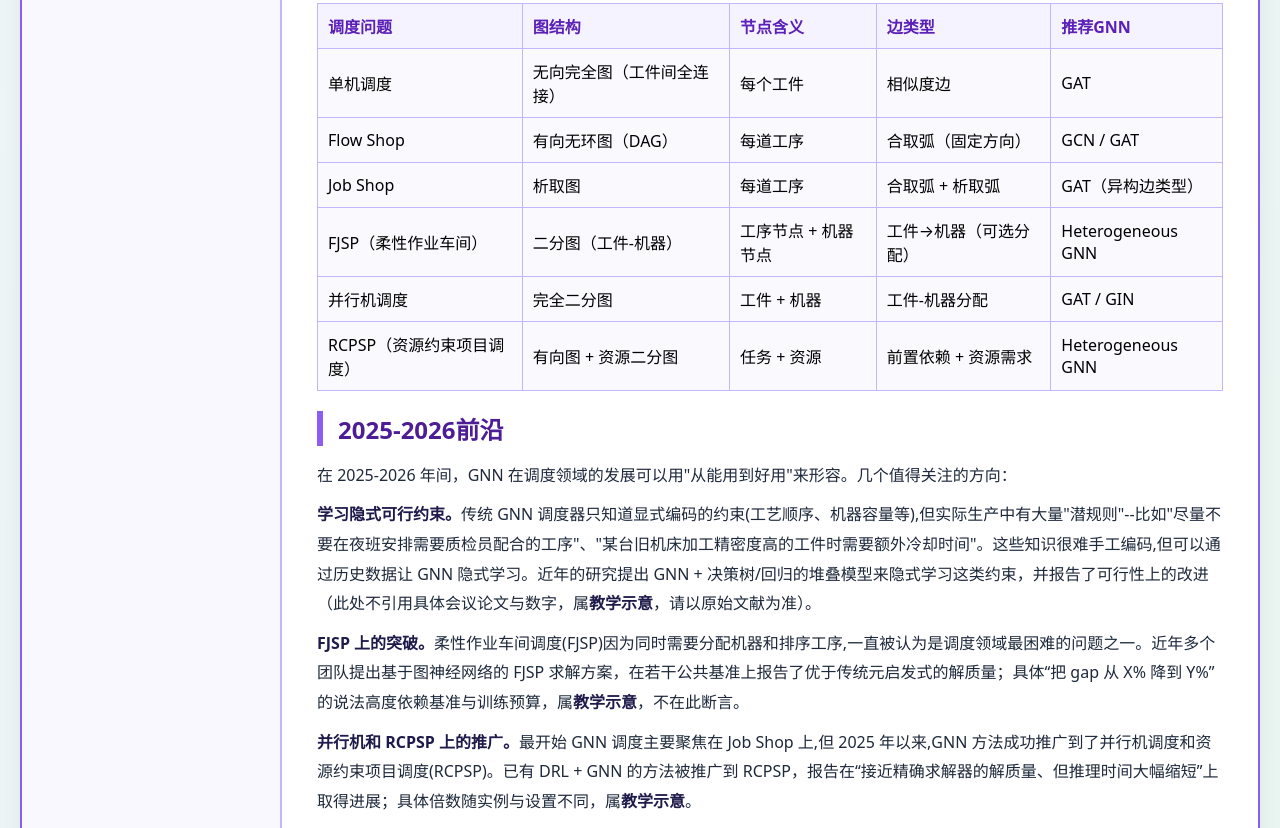
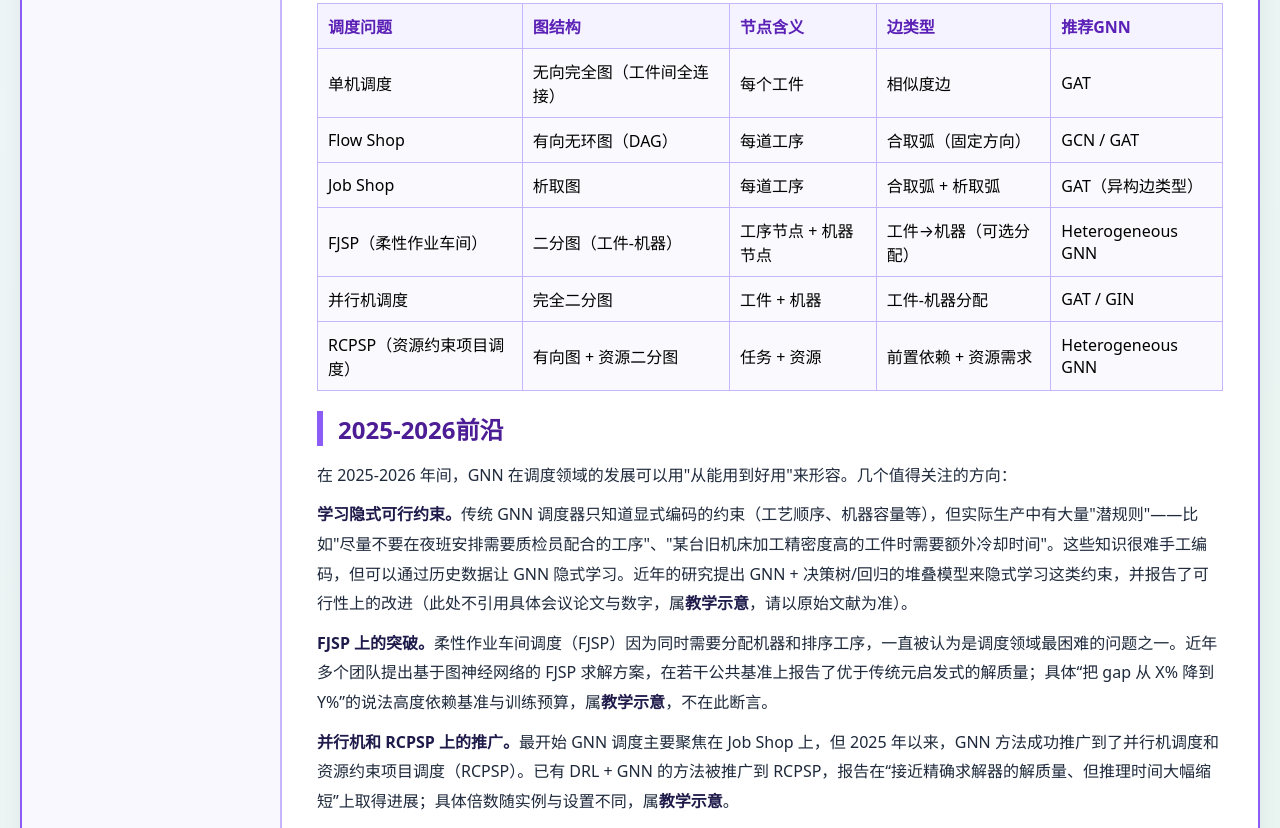
Before and after one commit to 1998x-stack/operations-research-scheduling-tutorial, a plain HTML site: page 24.html in a window 1280 px wide. Shown: the part 4974-5802 px from the top of the page. Drawn offline with Linux system fonts and the light colour scheme.

Commit message:
fix(operations-research-scheduling-tutorial): 修正第24/25章半角标点回退与「百分比」错别字

```diff
--- a/24.html
+++ b/24.html
@@ -179,7 +179,7 @@ class GNNScheduler(nn.Module):
         <p>这种框架的优点是简单、高效，而且可以与 RL 训练无缝配合——奖励信号直接通过策略梯度反传到 GNN 的参数中。这也是目前主流论文中采用最多的方案。</p>
 
         <div class="tip">
-            <p><strong>前沿动态:</strong>2024-2025 年,GNN+调度的一个重要突破来自<strong>隐式可行约束学习</strong>。传统方法需要将所有约束显式编码到算法中,但某些约束在数学上难以形式化(如操作工的偏好、上下游缓冲区的隐性规则)。研究者发现,通过在 GNN 之上堆叠决策树和回归模型,可以在训练数据中<strong>隐式学习这些约束</strong>,生成的调度方案在可行性上优于纯 GNN 方案。针对 FJSP（柔性作业车间调度）的 GNN 方法也已在若干公共基准上接近“限时内 MILP/CP-SAT 的解质量、但单次推理快几个数量级”这一目标。这里不引用具体的百分比与秒数——它们随实例集与硬件变化很大，属<strong>教学示意</strong>，请以原始文献为准。</p>
+            <p><strong>前沿动态：</strong>2024-2025 年，GNN+调度的一个重要突破来自<strong>隐式可行约束学习</strong>。传统方法需要将所有约束显式编码到算法中，但某些约束在数学上难以形式化（如操作工的偏好、上下游缓冲区的隐性规则）。研究者发现，通过在 GNN 之上堆叠决策树和回归模型，可以在训练数据中<strong>隐式学习这些约束</strong>，生成的调度方案在可行性上优于纯 GNN 方案。针对 FJSP（柔性作业车间调度）的 GNN 方法也已在若干公共基准上接近“限时内 MILP/CP-SAT 的解质量、但单次推理快几个数量级”这一目标。这里不引用具体的百分比与秒数——它们随实例集与硬件变化很大，属<strong>教学示意</strong>，请以原始文献为准。</p>
         </div>
 
         <p>下面我们用 PyTorch Geometric 构建一个简化版的调度析取图处理示例：</p>
@@ -307,11 +307,11 @@ print("工序优先级分数:", priority_scores)
 
         <p>在 2025-2026 年间，GNN 在调度领域的发展可以用"从能用到好用"来形容。几个值得关注的方向：</p>
 
-        <p><strong>学习隐式可行约束。</strong>传统 GNN 调度器只知道显式编码的约束(工艺顺序、机器容量等),但实际生产中有大量"潜规则"--比如"尽量不要在夜班安排需要质检员配合的工序"、"某台旧机床加工精密度高的工件时需要额外冷却时间"。这些知识很难手工编码,但可以通过历史数据让 GNN 隐式学习。近年的研究提出 GNN + 决策树/回归的堆叠模型来隐式学习这类约束，并报告了可行性上的改进（此处不引用具体会议论文与数字，属<strong>教学示意</strong>，请以原始文献为准）。</p>
+        <p><strong>学习隐式可行约束。</strong>传统 GNN 调度器只知道显式编码的约束（工艺顺序、机器容量等），但实际生产中有大量"潜规则"——比如"尽量不要在夜班安排需要质检员配合的工序"、"某台旧机床加工精密度高的工件时需要额外冷却时间"。这些知识很难手工编码，但可以通过历史数据让 GNN 隐式学习。近年的研究提出 GNN + 决策树/回归的堆叠模型来隐式学习这类约束，并报告了可行性上的改进（此处不引用具体会议论文与数字，属<strong>教学示意</strong>，请以原始文献为准）。</p>
 
-        <p><strong>FJSP 上的突破。</strong>柔性作业车间调度(FJSP)因为同时需要分配机器和排序工序,一直被认为是调度领域最困难的问题之一。近年多个团队提出基于图神经网络的 FJSP 求解方案，在若干公共基准上报告了优于传统元启发式的解质量；具体“把 gap 从 X% 降到 Y%”的说法高度依赖基准与训练预算，属<strong>教学示意</strong>，不在此断言。</p>
+        <p><strong>FJSP 上的突破。</strong>柔性作业车间调度（FJSP）因为同时需要分配机器和排序工序，一直被认为是调度领域最困难的问题之一。近年多个团队提出基于图神经网络的 FJSP 求解方案，在若干公共基准上报告了优于传统元启发式的解质量；具体“把 gap 从 X% 降到 Y%”的说法高度依赖基准与训练预算，属<strong>教学示意</strong>，不在此断言。</p>
 
-        <p><strong>并行机和 RCPSP 上的推广。</strong>最开始 GNN 调度主要聚焦在 Job Shop 上,但 2025 年以来,GNN 方法成功推广到了并行机调度和资源约束项目调度(RCPSP)。已有 DRL + GNN 的方法被推广到 RCPSP，报告在“接近精确求解器的解质量、但推理时间大幅缩短”上取得进展；具体倍数随实例与设置不同，属<strong>教学示意</strong>。</p>
+        <p><strong>并行机和 RCPSP 上的推广。</strong>最开始 GNN 调度主要聚焦在 Job Shop 上，但 2025 年以来，GNN 方法成功推广到了并行机调度和资源约束项目调度（RCPSP）。已有 DRL + GNN 的方法被推广到 RCPSP，报告在“接近精确求解器的解质量、但推理时间大幅缩短”上取得进展；具体倍数随实例与设置不同，属<strong>教学示意</strong>。</p>
 
         <div class="highlight">
             <p><strong>GNN 泛化性的进展：</strong>长期以来，GNN 调度方法最大的痛点是“训练在小实例、部署到大实例”时性能下降。近年的工作尝试用<strong>元学习（MAML）</strong>与<strong>可扩展注意力机制（Scalable Attention）</strong>来缩小这一落差——在小实例上训练、到大实例上仍保持可用性能，这对工业落地意义重大。此处不引用具体百分比与节点数（属<strong>教学示意</strong>）。</p>
```
Also changed, not shown: 25.html (+2 -2 lines).
